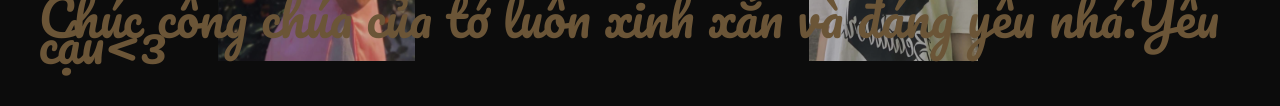
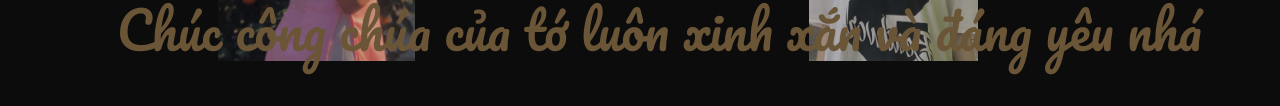
Before and after one commit to Diok941/diok941.github.io, a plain HTML site: page index.html in a window 1280 px wide. Shown: the part 444-550 px from the top of the page. Drawn offline with Linux system fonts and the light colour scheme; a web font is replaced by a local one.

Commit message:
Update index.html

```diff
--- a/index.html
+++ b/index.html
@@ -39,7 +39,7 @@ supportsCssVars() || alert("Please view this demo in a modern browser that suppo
 					<span>8/3 vui vẻ</span>
 				</h2>
 				<h2 class="content__title no-select">
-					<span class="content__title-sub">Chúc công chúa của tớ luôn xinh xắn và đáng yêu nhá.Yêu cậu<3</span>
+					<span class="content__title-sub">Chúc công chúa của tớ luôn xinh xắn và đáng yêu nhá</span>
 				</h2>
 			</div>
 		</main>
```
